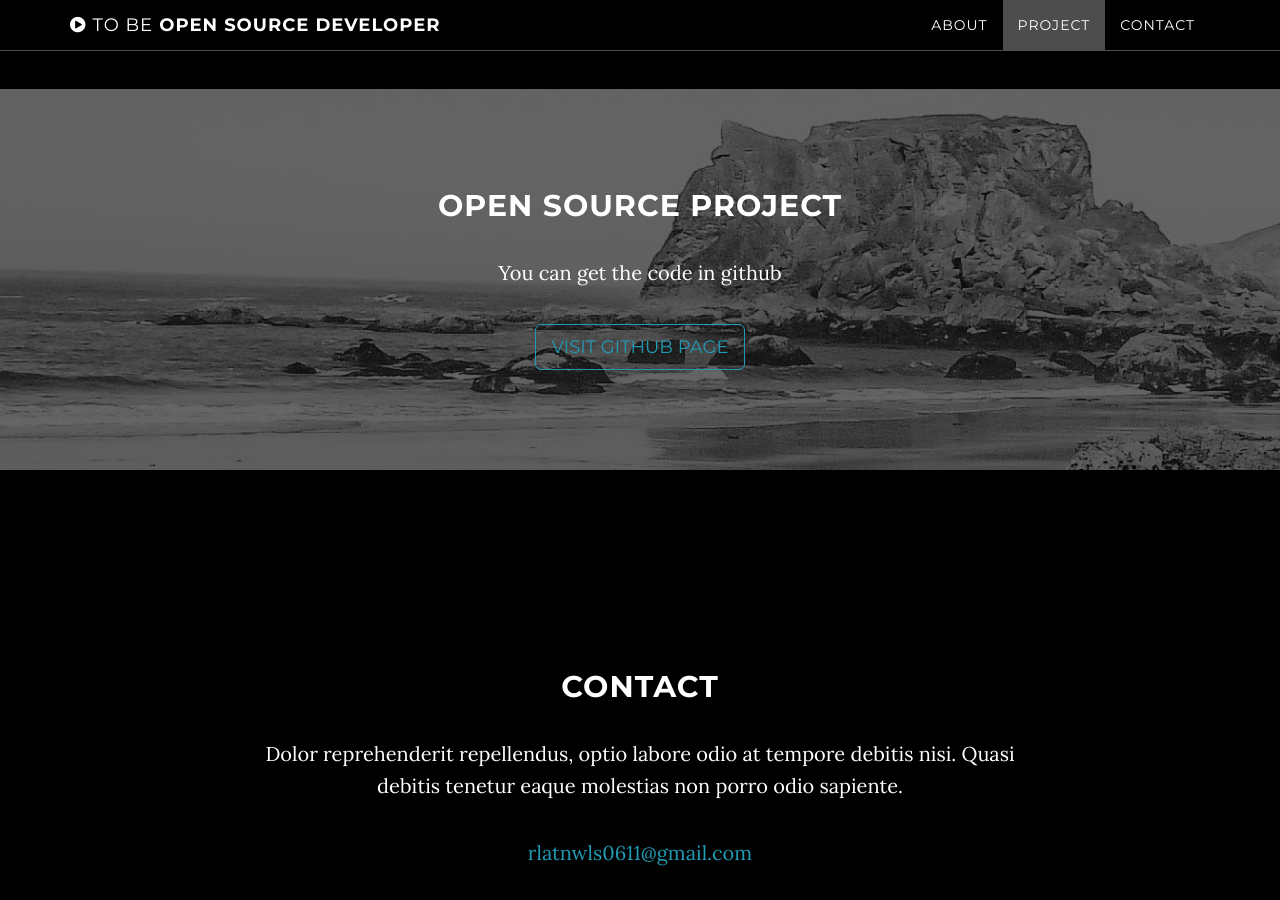
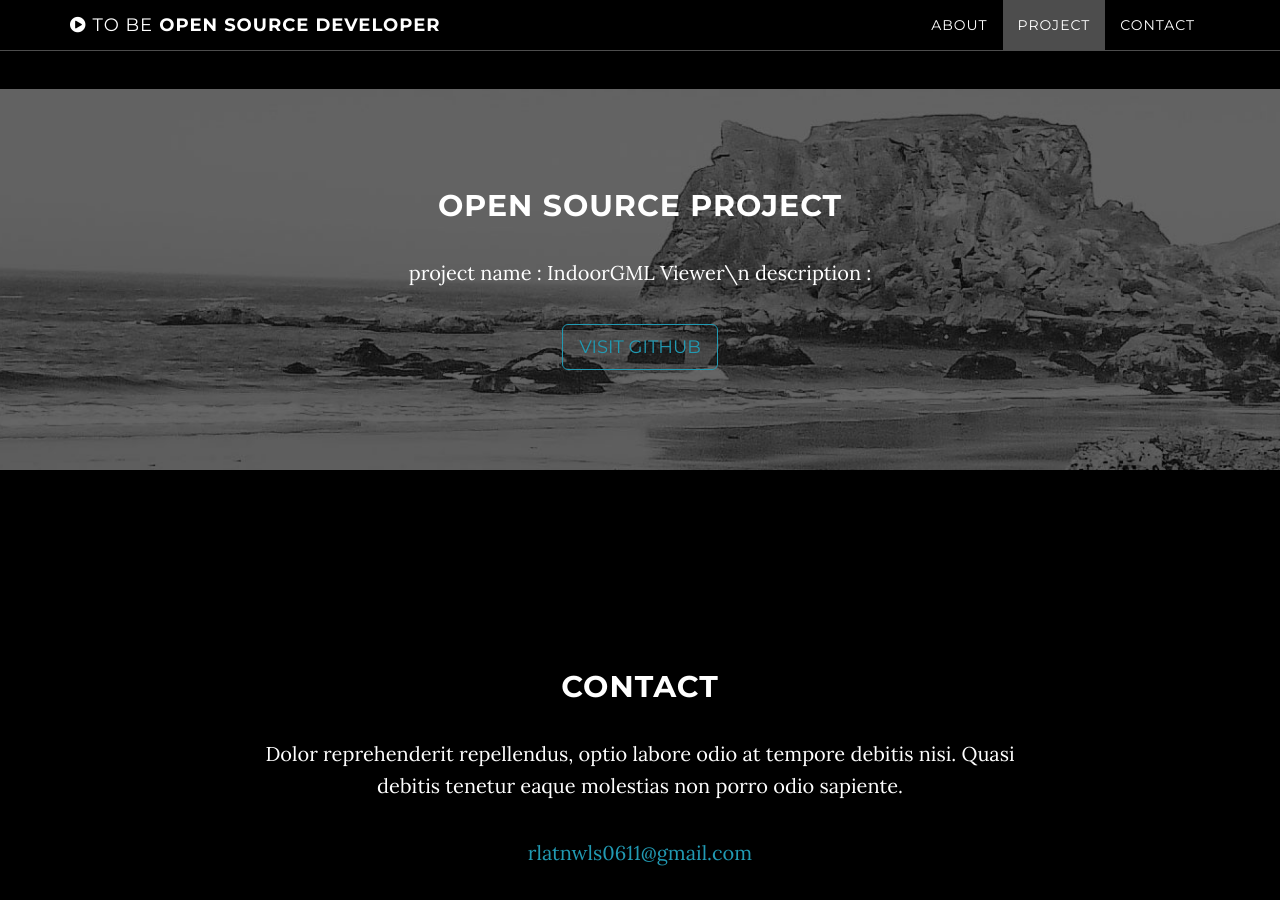
Before and after one commit to kimsoojin/me, a Jekyll site: the page built from index.html, in a window 1280 px wide and 900 px high, scrolled down 1544 px. Built offline with Jekyll 4.4.1, drawn with Linux system fonts in a browser that asks for light colours.

Commit message:
test project template

```diff
--- a/_includes/download.html
+++ b/_includes/download.html
@@ -4,8 +4,9 @@
             <div class="container">
                 <div class="col-lg-8 col-lg-offset-2">
                     <h2>Open source project</h2>
-                    <p>You can get the code in github</p>
-                    <a href="https://github.com/STEMLab/IndoorGML-Viewer" class="btn btn-default btn-lg">Visit github Page</a>
+                    <p>project name : IndoorGML Viewer\n
+                       description : </p>
+                    <a href="https://github.com/STEMLab/IndoorGML-Viewer" class="btn btn-default btn-lg">Visit github</a>
                 </div>
             </div>
         </div>
```
